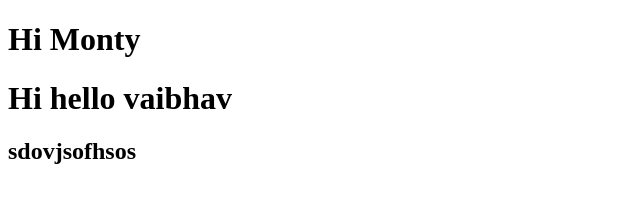
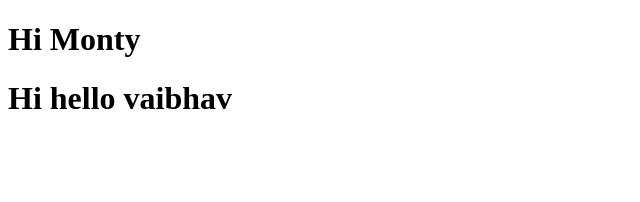
Before and after one commit to vaibhavbhamre57/Monty, a plain HTML site: page index.html in a window 1280 px wide. Shown: the whole page, without its empty margins (0-640 px from the left). Drawn offline with Linux system fonts and the light colour scheme.

Commit message:
Updated index.html with new content

```diff
--- a/index.html
+++ b/index.html
@@ -8,6 +8,6 @@
 <body>
     <h1>Hi Monty</h1>
     <h1>Hi hello vaibhav</h1>
-    <h2>sdovjsofhsos</h2>
+    <!-- <h2>sdovjsofhsos</h2> -->
 </body>
 </html>
```
